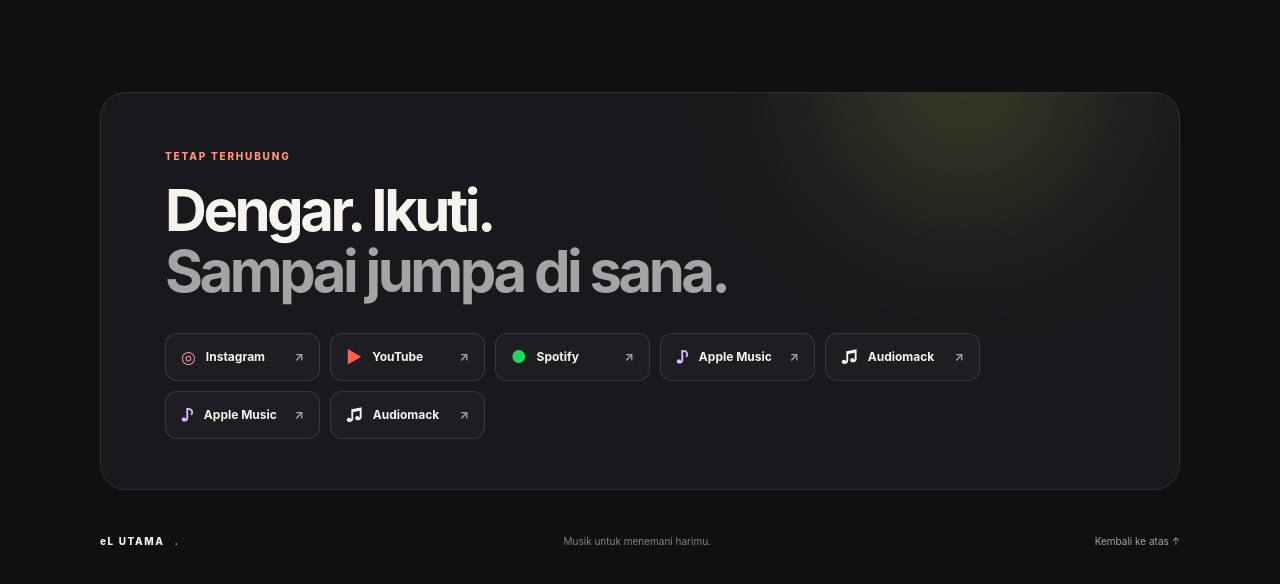
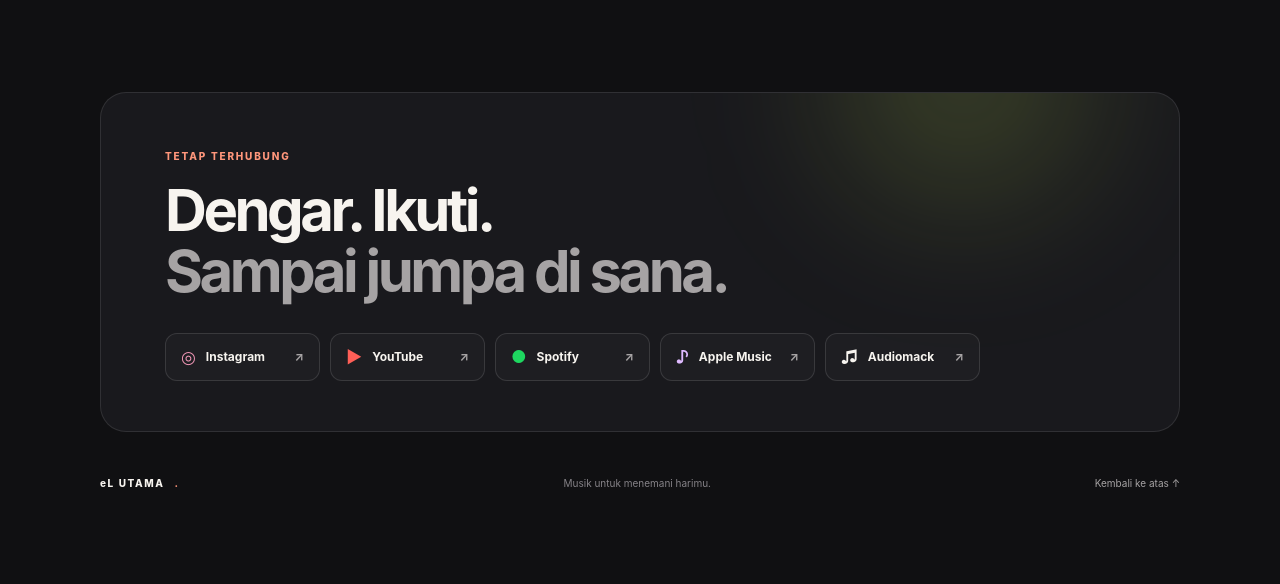
Before and after one commit to el-utama/bio, a plain HTML site: page index.html in a window 1280 px wide. Shown: the part 5122-5706 px from the top of the page. After the commit the page ends 5656 px from the top, so only its background shows below. Drawn offline with Linux system fonts and the light colour scheme.

Commit message:
Remove duplicate artist profile links

```diff
--- a/index.html
+++ b/index.html
@@ -88,8 +88,6 @@
         <a href="https://open.spotify.com/artist/1JnABAdezw4hHakOvhIOyc" target="_blank" rel="noopener noreferrer"><span class="social-icon spotify-icon" aria-hidden="true">●</span> Spotify <span class="social-arrow" aria-hidden="true">↗</span></a>
         <a href="https://music.apple.com/us/artist/el-utama/6790476914" target="_blank" rel="noopener noreferrer"><span class="social-icon apple-symbol" aria-hidden="true">♪</span> Apple Music <span class="social-arrow" aria-hidden="true">↗</span></a>
         <a href="https://audiomack.com/el-utama" target="_blank" rel="noopener noreferrer"><span class="social-icon" aria-hidden="true">♫</span> Audiomack <span class="social-arrow" aria-hidden="true">↗</span></a>
-        <a href="https://music.apple.com/us/artist/el-utama/6790476914" target="_blank" rel="noopener noreferrer"><span class="social-icon apple-symbol" aria-hidden="true">♪</span> Apple Music <span class="social-arrow" aria-hidden="true">↗</span></a>
-        <a href="https://audiomack.com/el-utama" target="_blank" rel="noopener noreferrer"><span class="social-icon" aria-hidden="true">♫</span> Audiomack <span class="social-arrow" aria-hidden="true">↗</span></a>
       </nav>
     </section>
   </main>
```
